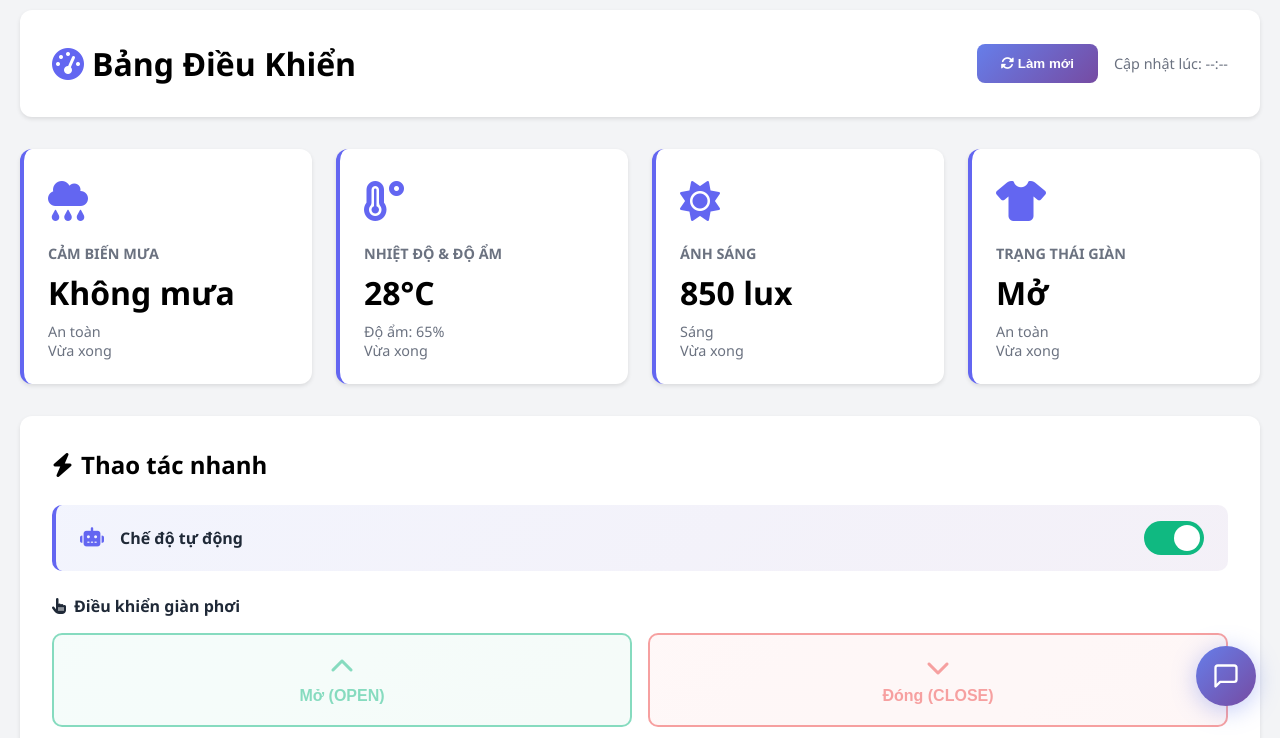
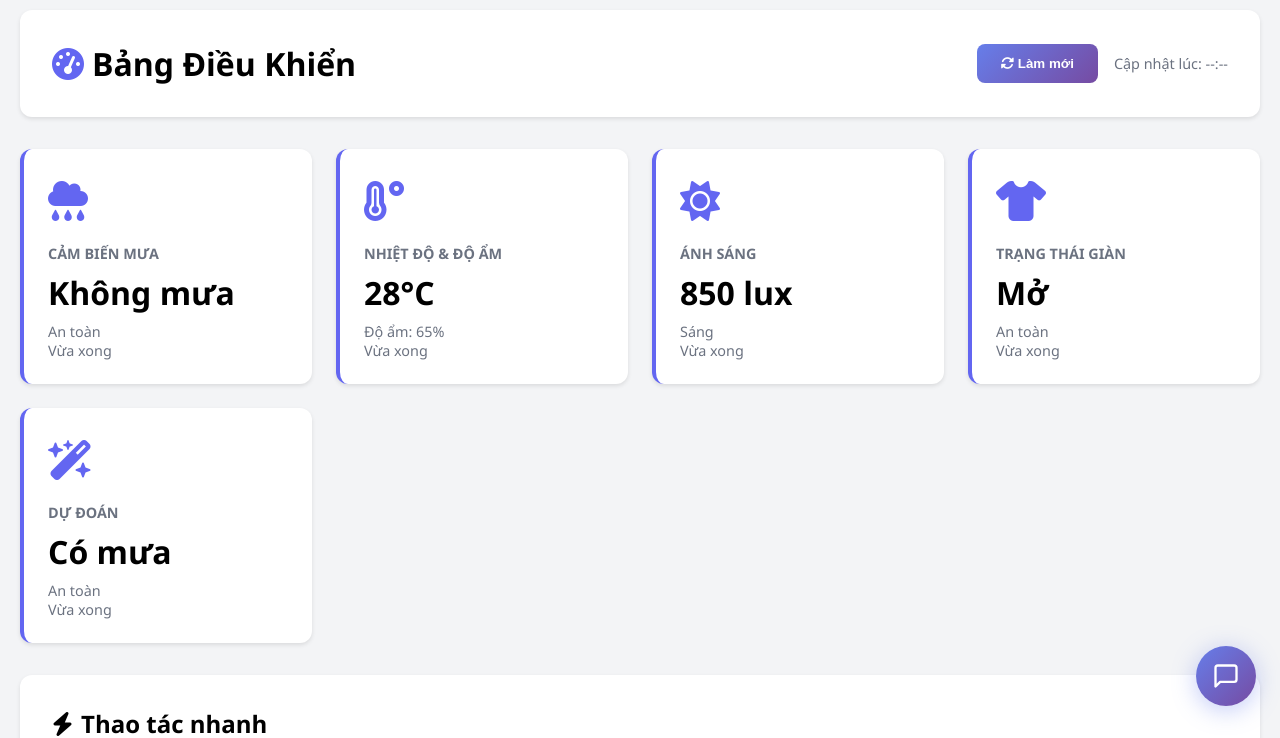
Before and after one commit to Simpolette/iot, a plain HTML site: page front-end/pages/dashboard.html in a window 1280 px wide. Shown: the part 70-808 px from the top of the page. Drawn offline with nearby package versions, Linux system fonts and the light colour scheme; no server answers; sample sign-in values are in the browser's storage.

Commit message:
Add predict card

```diff
--- a/front-end/pages/dashboard.html
+++ b/front-end/pages/dashboard.html
@@ -94,6 +94,20 @@
         <div class="card-content">
           <h3>Trạng thái giàn</h3>
           <div class="status-value">Mở</div>
+          <div class="status-label">An toàn</div>
+          <div class="last-update">Vừa xong</div>
+        </div>
+      </div>
+
+      <div class="status-card card-predict" data-card="predict">
+        <div class="card-icon">
+          <div class="status-icon">
+            <i class="fas fa-wand-magic-sparkles"></i>
+          </div>
+        </div>
+        <div class="card-content">
+          <h3>Dự đoán</h3>
+          <div class="status-value">Có mưa</div>
           <div class="status-label">An toàn</div>
           <div class="last-update">Vừa xong</div>
         </div>
```
